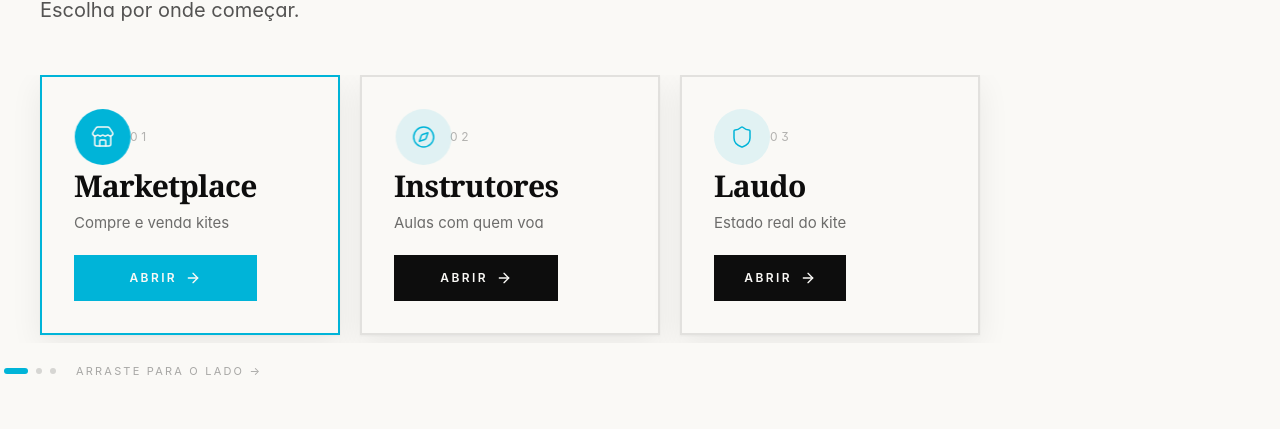
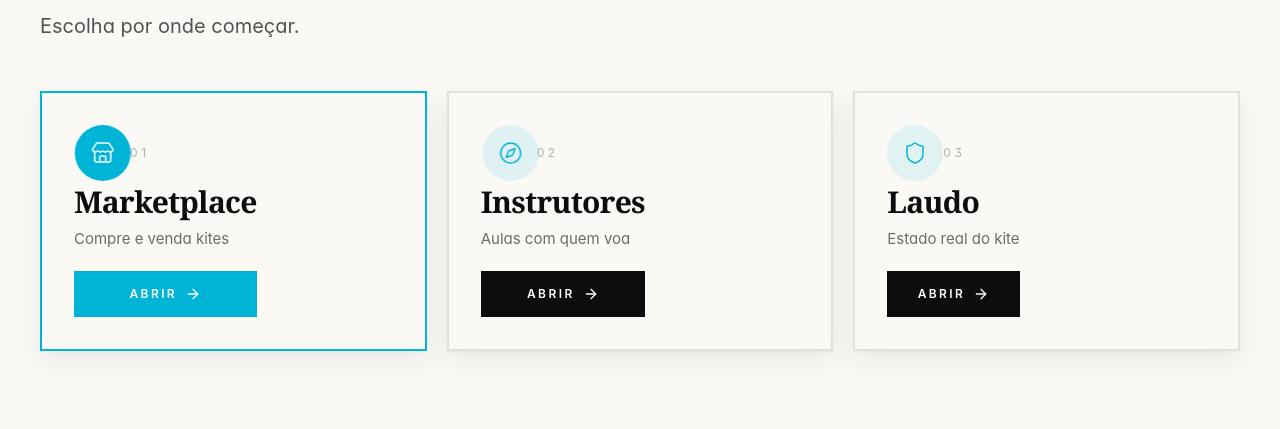
Before and after one commit to wiu-sup-brazil/wiu-site, a React (Vite) app: page / in a window 1280 px wide. Shown: the part 4052-4481 px from the top of the page. Built offline with nearby package versions, Linux system fonts and the light colour scheme; no server answers; the database is empty.

Commit message:
Update Plataforma.tsx

```diff
--- a/src/components/site/Plataforma.tsx
+++ b/src/components/site/Plataforma.tsx
@@ -1,13 +1,12 @@
 import { useState, useEffect } from "react";
 import { motion, AnimatePresence } from "motion/react";
-import { Store, Compass, Shield, Users, ArrowRight } from "lucide-react";
+import { Store, Compass, Shield, ArrowRight } from "lucide-react";
 import { TABS, type TabKey } from "./shared";
 import { Marketplace } from "./Marketplace";
 import { Instrutores } from "./Instrutores";
 import { Laudo } from "./Laudo";
-import { Comunidade } from "./Comunidade";
 
-const ICONS = { store: Store, compass: Compass, shield: Shield, users: Users };
+const ICONS: Record<string, any> = { store: Store, compass: Compass, shield: Shield };
 
 export function Plataforma() {
   const [active, setActive] = useState<TabKey>("marketplace");
@@ -20,7 +19,7 @@ export function Plataforma() {
   useEffect(() => {
     const handler = (e: Event) => {
       const tab = (e as CustomEvent).detail as TabKey;
-      const valid = ["marketplace", "instrutores", "laudo", "comunidade"];
+      const valid = ["marketplace", "instrutores", "laudo"];
       if (valid.includes(tab)) go(tab);
     };
     window.addEventListener("select-tab", handler);
@@ -28,9 +27,12 @@ export function Plataforma() {
   }, []);
 
   return (
-    <section id="plataforma" className="bg-paper">
-      {/* Intro: tudo num lugar só */}
-      <div className="mx-auto max-w-[1400px] px-6 md:px-10 pt-24 md:pt-32">
+    <section id="plataforma" className="relative bg-paper">
+      {/* Degradê de entrada — vem do escuro do Sobre pro claro */}
+      <div className="pointer-events-none absolute inset-x-0 top-0 h-32"
+        style={{ background: "linear-gradient(to bottom, rgba(13,13,13,0.12), transparent)" }} />
+
+      <div className="mx-auto max-w-[1400px] px-6 md:px-10 pt-28 md:pt-36">
         <div className="max-w-3xl">
           <div className="text-[13px] uppercase tracking-[0.24em] text-accent font-semibold">A plataforma</div>
           <h2 className="display text-5xl md:text-7xl lg:text-8xl mt-4 gust-1">
@@ -41,9 +43,8 @@ export function Plataforma() {
           </p>
         </div>
 
-        {/* Service entry cards , carrossel horizontal com scroll-snap em todas as telas */}
-        <div className="mt-12 -mx-6 md:-mx-10">
-          <div className="flex gap-5 overflow-x-auto no-scrollbar snap-x snap-mandatory px-6 md:px-10 pb-2">
+        {/* 3 cards — sem Trips */}
+        <div className="mt-12 grid grid-cols-1 sm:grid-cols-3 gap-5">
           {TABS.map((t, i) => {
             const Icon = ICONS[t.icon];
             const on = t.key === active;
@@ -55,21 +56,15 @@ export function Plataforma() {
                 whileInView={{ opacity: 1, y: 0 }}
                 viewport={{ once: true, amount: 0.15 }}
                 transition={{ duration: 0.5, delay: i * 0.08 }}
-                  style={{ width: "min(78vw, 300px)", flex: "0 0 auto" }}
-                  className={`group snap-start text-left card-lift card-lift-hover bg-paper border-2 p-7 md:p-8 min-h-[260px] flex flex-col justify-between transition-colors ${
+                className={`group text-left card-lift card-lift-hover bg-paper border-2 p-7 md:p-8 flex flex-col justify-between min-h-[260px] transition-colors ${
                   on ? "border-accent" : "border-ink/10 hover:border-ink/30"
                 }`}
               >
                 <div className="flex items-center justify-between">
-                    <div
-                      className={`inline-flex h-14 w-14 items-center justify-center rounded-full transition-colors gust-${(i % 5) + 1}`}
-                      style={{ transformOrigin: "center" }}
-                    >
-                      <div
-                        className={`flex h-full w-full items-center justify-center rounded-full transition-colors ${
+                  <div className={`inline-flex h-14 w-14 items-center justify-center rounded-full transition-colors gust-${(i % 5) + 1}`}>
+                    <div className={`flex h-full w-full items-center justify-center rounded-full transition-colors ${
                       on ? "bg-accent text-paper" : "bg-accent/10 text-accent group-hover:bg-accent group-hover:text-paper"
-                        }`}
-                      >
+                    }`}>
                       <Icon className="h-6 w-6 stroke-[1.5]" />
                     </div>
                   </div>
@@ -78,11 +73,9 @@ export function Plataforma() {
                 <div>
                   <h3 className="display text-2xl md:text-3xl">{t.label}</h3>
                   <p className="mt-2 text-[15px] text-ink/60">{t.tagline}</p>
-                    <span
-                      className={`mt-5 inline-flex items-center justify-center gap-2 w-full py-3.5 text-[12px] uppercase tracking-[0.2em] font-semibold transition-colors ${
+                  <span className={`mt-5 inline-flex items-center justify-center gap-2 w-full py-3.5 text-[12px] uppercase tracking-[0.2em] font-semibold transition-colors ${
                     on ? "bg-accent text-paper" : "bg-ink text-paper group-hover:bg-accent"
-                      }`}
-                    >
+                  }`}>
                     Abrir <ArrowRight className="h-4 w-4 transition-transform group-hover:translate-x-1" />
                   </span>
                 </div>
@@ -90,25 +83,9 @@ export function Plataforma() {
             );
           })}
         </div>
-
-          {/* Indicador de scroll (pontinhos), só decorativo */}
-          <div className="mt-5 flex items-center gap-2 px-1">
-            {TABS.map((t) => (
-              <span
-                key={t.key}
-                className={`h-1.5 rounded-full transition-all ${
-                  t.key === active ? "w-6 bg-accent" : "w-1.5 bg-ink/15"
-                }`}
-              />
-            ))}
-            <span className="ml-3 text-[11px] uppercase tracking-[0.2em] text-ink/35 hidden sm:inline">
-              Arraste para o lado →
-            </span>
-          </div>
-        </div>
       </div>
 
-      {/* Painel ativo, com barra de abas tipo segmented control */}
+      {/* Painel ativo */}
       <div id="painel" className="mt-20 scroll-mt-24">
         <div className="sticky top-16 md:top-20 z-40 bg-paper/90 backdrop-blur-md border-y border-ink/10 tabs-depth">
           <div className="mx-auto max-w-[1400px] px-6 md:px-10 py-3">
@@ -144,7 +121,6 @@ export function Plataforma() {
             {active === "marketplace" && <Marketplace />}
             {active === "instrutores" && <Instrutores />}
             {active === "laudo" && <Laudo />}
-            {active === "comunidade" && <Comunidade />}
           </motion.div>
         </AnimatePresence>
       </div>
```
Lines whose indentation alone changed are shown as unchanged.
